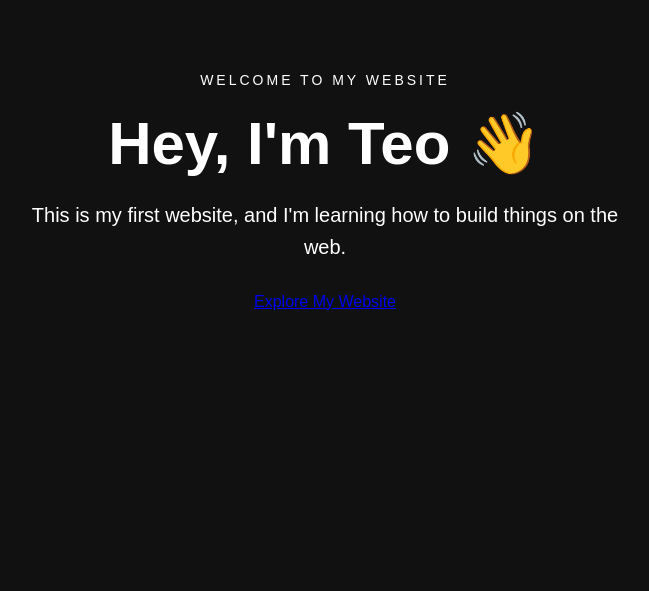
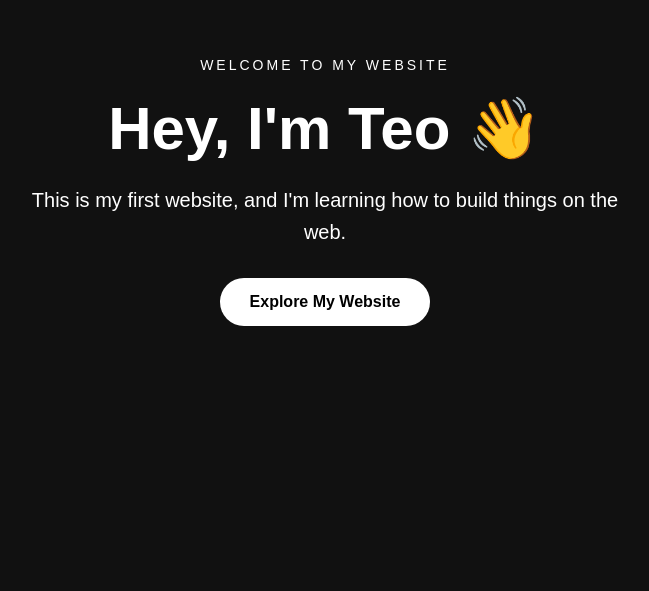
Before and after one commit to richestkofi9/Teflix, a plain HTML site: page index.html in a window 1280 px wide. Shown: the part 209-800 px from the top of the page, without its empty margins (315-964 px from the left). Drawn offline with Linux system fonts and the light colour scheme.

Commit message:
Update style.css

```diff
--- a/style.css
+++ b/style.css
@@ -63,3 +63,13 @@ button {
   font-size: 20px;
   line-height: 1.7;
 }
+.button {
+  display: inline-block;
+  padding: 15px 30px;
+  border-radius: 30px;
+  background: white;
+  color: black;
+  text-decoration: none;
+  font-size: 16px;
+  font-weight: bold;
+}
```
